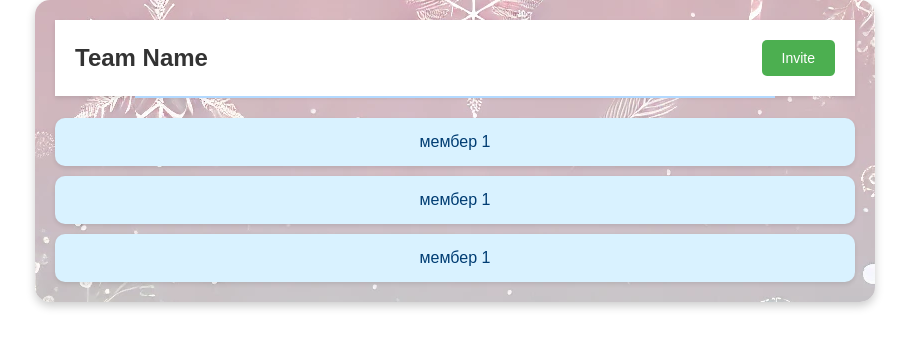
After one commit to leabrun/secret_grandpa, a FastAPI app: template src/web/templates/team.html in a window 1280 px wide. The commit adds this page. Shown: the top 348 px of the page, without its empty margins (185-1094 px from the left). Run offline with FastAPI, Linux system fonts and the light colour scheme; the template is opened without the code that fills it, so the values that code supplies are empty.

Commit message:
created route team_page; added html with css;

```diff
--- a/src/web/main.py
+++ b/src/web/main.py
@@ -19,7 +19,7 @@ async def home_page(request: Request, db: AsyncSession = Depends(get_db)):
     template = "home.html"
     context = {"request": request}
 
-    res = await db.execute(text("SELECT title FROM teams"))
+    res = await db.execute(text("SELECT title, id FROM teams"))
     teams = res.fetchall()
 
     context["teams"] = teams
@@ -55,3 +55,21 @@ async def join_team(team_number: str = Form(...),
     # some
 
     return RedirectResponse("/", status_code=303)
+
+
+@app.get("/team/{id}", response_class=HTMLResponse)
+async def team_page(request: Request, id: int, db: AsyncSession = Depends(get_db)):
+    template = "team.html"
+    context = {"request": request}
+
+    res = await db.execute(text(f"SELECT title FROM teams WHERE id={id}"))
+    team = res.first()
+
+    if not team:
+        return HTMLResponse(content="Team not found", status_code=404)
+
+    context["team"] = team
+
+    return templates.TemplateResponse(
+        template, context
+    )
--- /dev/null
+++ b/src/web/static/css/team.css
@@ -0,0 +1,29 @@
+.header {
+    display: flex;
+    justify-content: space-between;
+    align-items: center;
+    padding: 20px;
+    background-color: #ffffff;
+    box-shadow: 0px 2px 4px rgba(0, 0, 0, 0.1);
+}
+
+.team-name {
+    font-size: 24px;
+    font-weight: bold;
+    color: #333333;
+}
+
+.invite-button {
+    font-size: 14px;
+    padding: 10px 20px;
+    color: #ffffff;
+    background-color: #4caf50;
+    border: none;
+    border-radius: 5px;
+    cursor: pointer;
+    transition: background-color 0.3s ease;
+}
+
+.invite-button:hover {
+    background-color: #45a049;
+}
--- a/src/web/templates/home.html
+++ b/src/web/templates/home.html
@@ -26,7 +26,7 @@
 
         <div class="teams">
             {% for team in teams %}
-                <div class="team">{{ team.title }}</div>
+                <div class="team"><a href="/team/{{ team.id }}">{{ team.title }}</a></div>
             {% endfor %}
         </div>
     </div>
--- /dev/null
+++ b/src/web/templates/team.html
@@ -0,0 +1,25 @@
+<!DOCTYPE html>
+<html lang="en">
+<head>
+    <meta charset="UTF-8">
+    <meta name="viewport" content="width=device-width, initial-scale=1.0">
+    <title>Secret Santa</title>
+    <link rel="stylesheet" href="/static/css/home.css">
+    <link rel="stylesheet" href="/static/css/team.css">
+</head>
+<body>
+    <div class="container">
+        <div class="header">
+            <div class="team-name">Team Name</div>
+            <button class="invite-button">Invite</button>
+        </div>
+        <div class="underline"></div>
+
+        <div class="teams">
+            <div class="team">мембер 1</div>
+            <div class="team">мембер 1</div>
+            <div class="team">мембер 1</div>
+        </div>
+    </div>
+</body>
+</html>
```
